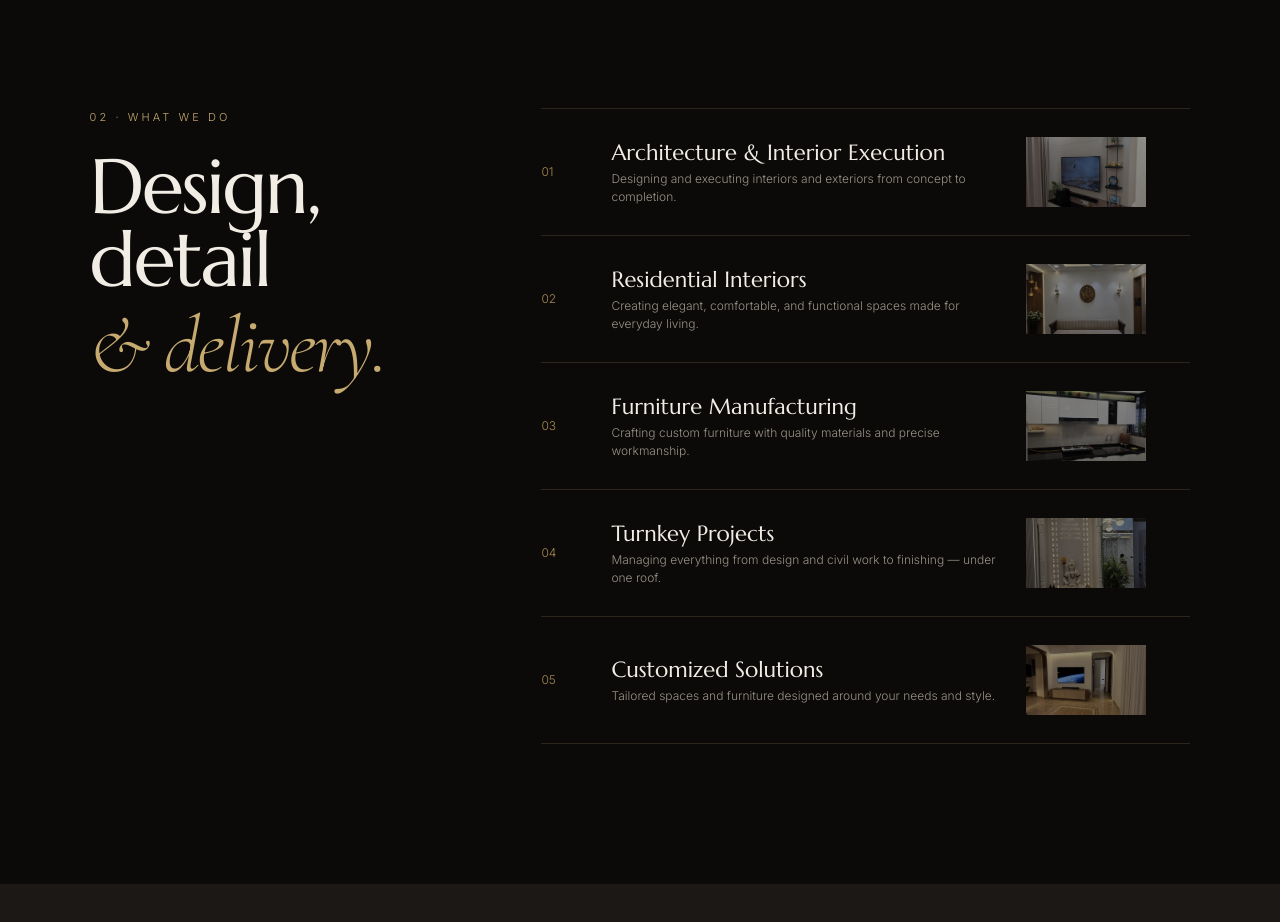
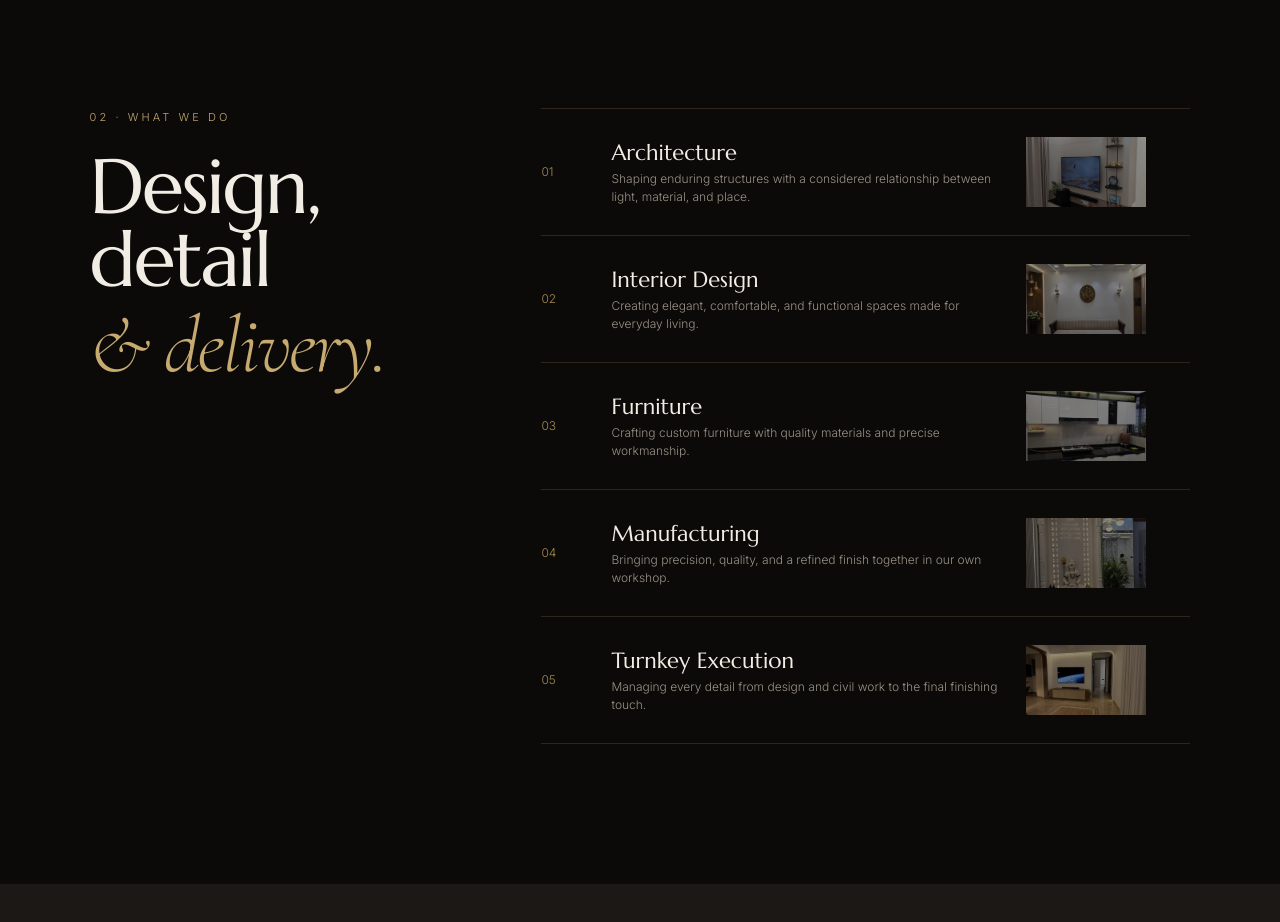
Before and after one commit to Vrushali-Nagrale/cosyhaven-studio-website, a React (Vite) app: page / in a window 1280 px wide. Shown: the part 1840-2762 px from the top of the page. Built offline with nearby package versions, Linux system fonts and the light colour scheme.

Commit message:
Update service labels and CSS

```diff
--- a/src/App.tsx
+++ b/src/App.tsx
@@ -16,11 +16,11 @@ const projects: Project[] = [
 ]
 
 const services = [
-  { title: 'Architecture & Interior Execution', desc: 'Designing and executing interiors and exteriors from concept to completion.', image: '/project9.jpeg' },
-  { title: 'Residential Interiors', desc: 'Creating elegant, comfortable, and functional spaces made for everyday living.', image: '/project11.jpeg' },
-  { title: 'Furniture Manufacturing', desc: 'Crafting custom furniture with quality materials and precise workmanship.', image: '/project12.jpeg' },
-  { title: 'Turnkey Projects', desc: 'Managing everything from design and civil work to finishing — under one roof.', image: '/project13.jpeg' },
-  { title: 'Customized Solutions', desc: 'Tailored spaces and furniture designed around your needs and style.', image: '/project14.jpeg' },
+  { title: 'Architecture', desc: 'Shaping enduring structures with a considered relationship between light, material, and place.', image: '/project9.jpeg' },
+  { title: 'Interior Design', desc: 'Creating elegant, comfortable, and functional spaces made for everyday living.', image: '/project11.jpeg' },
+  { title: 'Furniture', desc: 'Crafting custom furniture with quality materials and precise workmanship.', image: '/project12.jpeg' },
+  { title: 'Manufacturing', desc: 'Bringing precision, quality, and a refined finish together in our own workshop.', image: '/project13.jpeg' },
+  { title: 'Turnkey Execution', desc: 'Managing every detail from design and civil work to the final finishing touch.', image: '/project14.jpeg' },
 ]
 
 const machines = [
--- a/src/styles.css
+++ b/src/styles.css
@@ -85,7 +85,7 @@ img { display: block; max-width: 100%; }
 .menu-button.active i:last-child { transform: translateY(-6px) rotate(-45deg); }
 
 /* ── HERO ── */
-.hero { height: 100vh; min-height: 660px; position: relative; display: grid; place-items: center; overflow: hidden; }
+.hero { height: 100svh; min-height: 660px; position: relative; display: grid; place-items: center; overflow: hidden; isolation: isolate; }
 .hero-bg { position: absolute; inset: -5%; z-index: 0; will-change: transform; }
 .hero-image { width: 100%; height: 100%; object-fit: cover; filter: brightness(0.58) contrast(1.1) saturate(0.95); }
 .hero-shade {
@@ -94,7 +94,7 @@ img { display: block; max-width: 100%; }
     linear-gradient(180deg, rgba(11,10,9,0.55) 0%, rgba(11,10,9,0.2) 35%, rgba(11,10,9,0.4) 70%, rgba(11,10,9,0.9) 100%),
     linear-gradient(90deg, rgba(11,10,9,0.45) 0%, transparent 40%, rgba(11,10,9,0.25) 100%);
 }
-.hero-content { position: relative; z-index: 2; text-align: center; padding: 100px 24px 0; }
+.hero-content { position: relative; z-index: 2; text-align: center; padding: 100px 24px 0; max-width: 1100px; }
 .hero-eyebrow {
   color: var(--gold-bright);
   font-size: 11px;
@@ -169,7 +169,7 @@ h2 em { font: 300 italic 1.05em var(--serif); color: var(--gold); }
 .section-intro.is-visible { opacity: 1; transform: translateY(0); }
 
 /* ── ABOUT ── */
-.about { display: grid; grid-template-columns: 1fr 1fr; gap: 8vw; align-items: center; background: var(--dark); }
+.about { display: grid; grid-template-columns: minmax(0, 1fr) minmax(0, 1fr); gap: 8vw; align-items: center; background: var(--dark); position: relative; }
 .about-visual { position: relative; }
 .about-image-main {
   width: 100%; aspect-ratio: 4/5; overflow: hidden;
```
